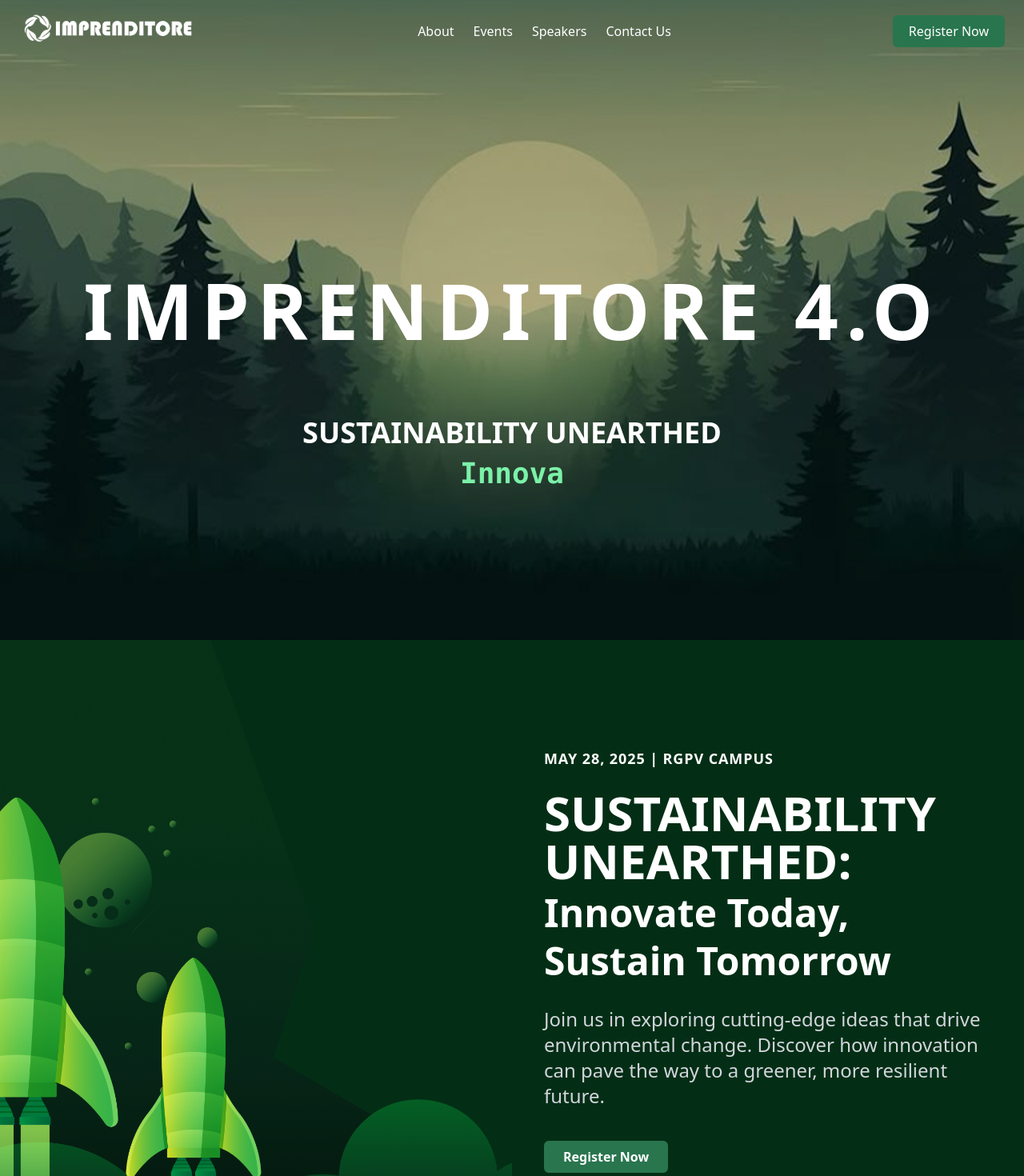
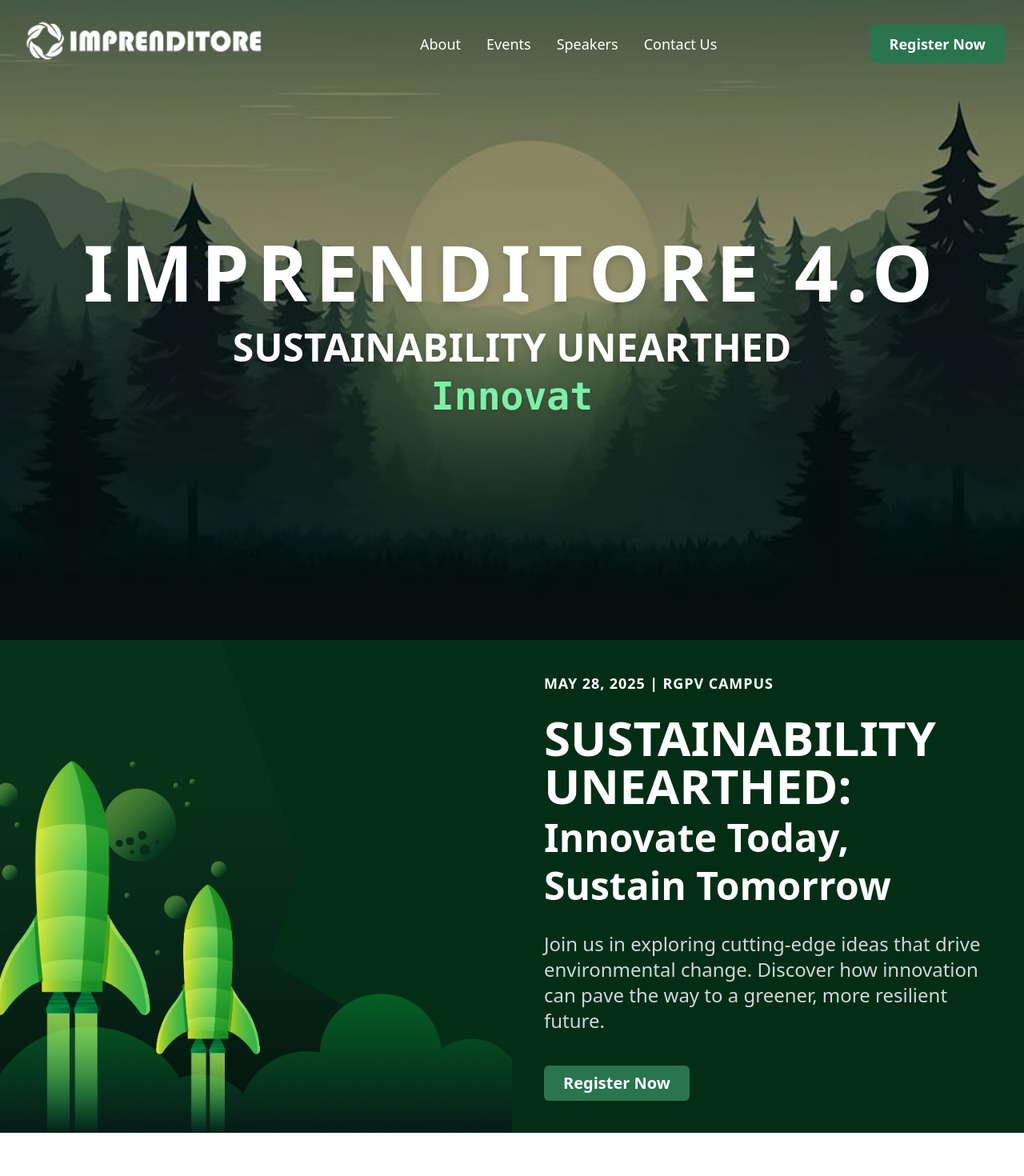
Before and after one commit to TechEcellRGPV/Imprenditore-4.0, a Next.js app: page / in a window 1280 px wide. Shown: the top 1470 px of the page at 80% size. Built offline with nearby package versions, Linux system fonts and the light colour scheme.

Commit message:
Updated the hero and details component

```diff
--- a/src/components/details.js
+++ b/src/components/details.js
@@ -4,9 +4,10 @@
 
 export default function Details() {
   return (
-    <section className="min-h-screen flex flex-col lg:flex-row overflow-hidden">
+    <section className="flex flex-col lg:flex-row overflow-hidden relative">
+      {/* Image Div - This will be the base for overlaying text on mobile */}
       <motion.div
-        className="w-full lg:w-1/2"
+        className="w-full lg:w-1/2 relative z-0"
         initial={{ opacity: 0, x: -50 }}
         whileInView={{ opacity: 1, x: 0 }}
         transition={{ duration: 0.8 }}
@@ -17,18 +18,11 @@
           alt="Group"
           className="w-full h-full object-cover"
         />
-      </motion.div>
 
-      <motion.div
-        className="w-full lg:w-1/2 bg-green-950 text-white flex items-center px-6 py-10 lg:px-10"
-        initial={{ opacity: 0, x: 50 }}
-        whileInView={{ opacity: 1, x: 0 }}
-        transition={{ duration: 0.8 }}
-        viewport={{ once: false, amount: 0.3 }}
-      >
-        <div className="text-center lg:text-left">
+        {/* Overlay Text for Mobile ONLY - May 28, 2025 and Heading */}
+        <div className="absolute top-0 right-0 w-1/2 flex flex-col justify-start items-end p-4 lg:hidden text-right">
           <motion.p
-            className="text-sm sm:text-lg font-bold uppercase tracking-wider text-white mb-6"
+            className="text-lg sm:text-xl font-bold uppercase tracking-wider text-white mb-2" // Increased font size for mobile
             initial={{ opacity: 0, y: 20 }}
             whileInView={{ opacity: 1, y: 0 }}
             transition={{ duration: 0.6 }}
@@ -38,7 +32,46 @@
           </motion.p>
 
           <motion.h2
-            className="lg:text-6xl sm:text-4xl font-bold mb-4"
+            className="sm:text-2xl text-xl font-bold mb-4" // Increased font size for mobile heading
+            initial={{ opacity: 0, y: -30 }}
+            whileInView={{ opacity: 1, y: 0 }}
+            transition={{ duration: 0.7, delay: 0.1 }}
+            viewport={{ once: false, amount: 0.3 }}
+          >
+            SUSTAINABILITY UNEARTHED:
+            <br />
+            <span className="text-white text-lg sm:text-3xl">
+              {" "}
+              {/* Increased font size for mobile subheading */}
+              Innovate Today,
+              <br className="hidden sm:block" /> Sustain Tomorrow
+            </span>
+          </motion.h2>
+        </div>
+      </motion.div>
+
+      {/* Main Text Content Div - This will handle the rest of the text and desktop layout */}
+      <motion.div
+        className="w-full lg:w-1/2 bg-green-950 text-white flex flex-col justify-center px-6 py-10 lg:px-10"
+        initial={{ opacity: 0, x: 50 }}
+        whileInView={{ opacity: 1, x: 0 }}
+        transition={{ duration: 0.8 }}
+        viewport={{ once: false, amount: 0.3 }}
+      >
+        <div className="text-center lg:text-left w-full">
+          {/* These elements are hidden on mobile as they are part of the overlay above */}
+          <motion.p
+            className="hidden lg:block text-sm sm:text-lg font-bold uppercase tracking-wider text-white mb-6"
+            initial={{ opacity: 0, y: 20 }}
+            whileInView={{ opacity: 1, y: 0 }}
+            transition={{ duration: 0.6 }}
+            viewport={{ once: false, amount: 0.3 }}
+          >
+            May 28, 2025 | RGPV Campus
+          </motion.p>
+
+          <motion.h2
+            className="hidden lg:block lg:text-6xl sm:text-4xl font-bold mb-4"
             initial={{ opacity: 0, y: -30 }}
             whileInView={{ opacity: 1, y: 0 }}
             transition={{ duration: 0.7, delay: 0.1 }}
@@ -52,8 +85,9 @@
             </span>
           </motion.h2>
 
+          {/* This paragraph and button group always appear in this section */}
           <motion.p
-            className="text-base lg:text-2xl py-4 sm:text-lg text-gray-300 mb-6 mt-3"
+            className="text-lg lg:text-2xl py-4 sm:text-xl text-gray-300 mb-6 mt-3" // Increased font size for mobile
             initial={{ opacity: 0, y: 20 }}
             whileInView={{ opacity: 1, y: 0 }}
             transition={{ duration: 0.6, delay: 0.3 }}
@@ -73,7 +107,7 @@
           >
             <button
               onClick={() => (window.location.href = "/register")}
-              className="bg-[#29754E] hover:bg-[#256B47] text-white px-6 py-2 rounded-md font-semibold"
+              className="bg-[#29754E] hover:bg-[#256B47] text-white px-6 py-2 rounded-md font-semibold text-lg sm:text-xl" // Increased font size for mobile button
             >
               Register Now
             </button>
--- a/src/components/hero.js
+++ b/src/components/hero.js
@@ -38,7 +38,10 @@
   }, [text]);
 
   return (
-    <span className="text-green-300 font-mono mt-[2vmax]" aria-label={text}>
+    <span
+      className="text-green-300 font-mono mt-4 sm:mt-6 md:mt-8"
+      aria-label={text}
+    >
       {displayedText}
     </span>
   );
@@ -58,31 +61,45 @@
         backgroundImage: "url('/hero-bg.png')",
       }}
     >
-      <div className="absolute inset-0 bg-black/30 z-0"></div>
+      <div className="absolute inset-0 bg-black/40 z-0"></div>
 
-      <header className="relative z-10 w-full px-6 py-4">
+      <header className="relative z-20 w-full px-6 py-4 sm:py-6">
+        {" "}
+        {/* Increased z-index to ensure it's above the main content */}
         <div className="flex items-center justify-between max-w-7xl mx-auto">
           <div className="flex-shrink-0">
             <button onClick={() => (window.location.href = "/")}>
               <img
                 src="/images/logo.png"
                 alt="Imprenditore Logo"
-                className="h-10 w-auto"
+                className="h-12 w-auto sm:h-14"
               />
             </button>
           </div>
 
-          <nav className="hidden md:flex space-x-6">
-            <a href="#about" className="hover:text-green-300">
+          <nav className="hidden md:flex space-x-8 text-lg font-medium">
+            <a
+              href="#about"
+              className="hover:text-green-300 transition-colors duration-300"
+            >
               About
             </a>
-            <a href="/events" className="hover:text-green-300">
+            <a
+              href="/events"
+              className="hover:text-green-300 transition-colors duration-300"
+            >
               Events
             </a>
-            <a href="#speakers" className="hover:text-green-300">
+            <a
+              href="#speakers"
+              className="hover:text-green-300 transition-colors duration-300"
+            >
               Speakers
             </a>
-            <a href="#contact" className="hover:text-green-300">
+            <a
+              href="#contact"
+              className="hover:text-green-300 transition-colors duration-300"
+            >
               Contact Us
             </a>
           </nav>
@@ -90,19 +107,18 @@
           <div className="hidden md:block">
             <button
               onClick={() => (window.location.href = "/register")}
-              className="bg-[#29754E] hover:bg-[#256B47] text-white px-5 py-2 rounded-md font-medium"
+              className="bg-[#29754E] hover:bg-[#256B47] text-white px-6 py-2.5 rounded-md font-semibold text-lg transition-colors duration-300"
             >
               Register Now
             </button>
           </div>
 
-          {/* <div className="md:hidden">
+          <div className="md:hidden">
             <button onClick={toggleNav}>
-              {navOpen ? <FaTimes size={24} /> : <FaBars size={24} />}
+              {navOpen ? <FaTimes size={28} /> : <FaBars size={28} />}
             </button>
-          </div> */}
           </div>
-
+        </div>
         {navOpen && (
           <div
             className="
@@ -110,48 +126,64 @@
               bg-[#073218]
               text-white
               px-6
-      py-4
+              py-6
               space-y-4
               rounded-md
               absolute
               top-full
               left-0
               w-full
-      z-50
+              z-30 {/* Lowered z-index for the menu so content below isn't obscured incorrectly */}
+              shadow-lg
             "
           >
-    <a href="/" className="block hover:text-green-300">
+            <a
+              href="/"
+              className="block hover:text-green-300 text-lg py-2 transition-colors duration-300"
+            >
               Home
             </a>
-    <a href="#about" className="block hover:text-green-300">
+            <a
+              href="#about"
+              className="block hover:text-green-300 text-lg py-2 transition-colors duration-300"
+            >
               About
             </a>
-    <a href="/events" className="block hover:text-green-300">
+            <a
+              href="/events"
+              className="block hover:text-green-300 text-lg py-2 transition-colors duration-300"
+            >
               Events
             </a>
-    <a href="/speakers" className="block hover:text-green-300">
+            <a
+              href="/speakers"
+              className="block hover:text-green-300 text-lg py-2 transition-colors duration-300"
+            >
               Speakers
             </a>
-    <a href="#contact" className="block hover:text-green-300">
+            <a
+              href="#contact"
+              className="block hover:text-green-300 text-lg py-2 transition-colors duration-300"
+            >
               Contact Us
             </a>
             <button
               onClick={() => (window.location.href = "/register")}
-      className="bg-green-600 hover:bg-green-500 text-white w-full px-6 py-2 rounded-md font-medium"
+              className="bg-[#29754E] hover:bg-[#256B47] text-white w-full px-6 py-3 rounded-md font-semibold text-lg transition-colors duration-300 mt-4"
             >
               Register Now
             </button>
           </div>
         )}
-
       </header>
 
-      <div className="min-h-screen flex flex-col items-center justify-center px-4 text-center relative z-10">
-        <h1 className="w-full text-3xl sm:text-5xl md:text-6xl lg:text-8xl font-bold mb-6 tracking-widest text-center relative mb-20">
+      <div className="absolute inset-x-0 bottom-0 top-16 sm:top-20 flex flex-col items-center justify-center px-4 text-center z-10 pb-16">
+        {" "}
+        {/* Changed positioning for hero content */}
+        <h1 className="w-full text-4xl sm:text-6xl md:text-7xl lg:text-8xl font-extrabold mb-4 tracking-widest text-center drop-shadow-lg">
           IMPRENDITORE 4.O
         </h1>
-
-        <h2 className="text-base sm:text-lg md:text-2xl lg:text-3xl xl:text-4xl font-semibold leading-snug">
+        <h2 className="text-xl sm:text-2xl md:text-3xl lg:text-4xl xl:text-5xl font-semibold leading-tight drop-shadow-md">
           SUSTAINABILITY UNEARTHED
           <br />
           <TypingAnimation />
```
Lines whose indentation alone changed are shown as unchanged.
